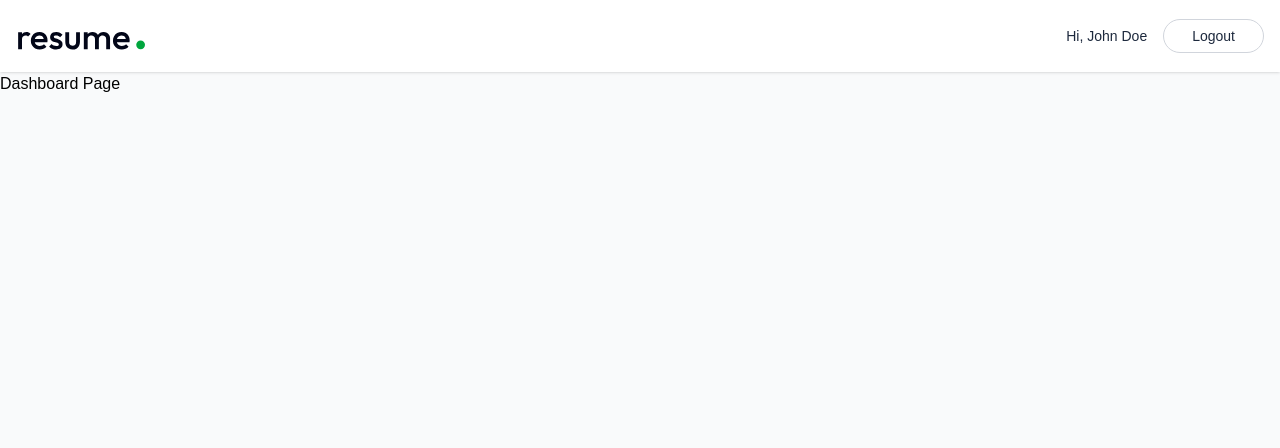
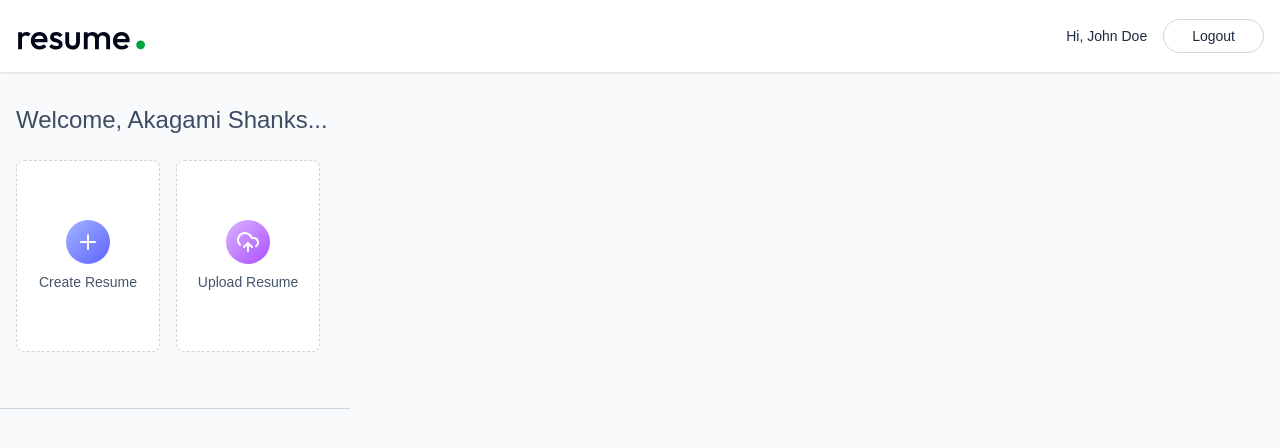
Before and after one commit to Ayush5605/AI-RESUME-BUILDER, a React (Vite) app in the folder Client/: page /app in a window 1280 px wide. Shown: the top 448 px of the page. Built offline with nearby package versions, Linux system fonts and the light colour scheme.

Commit message:
dashboard building started

```diff
--- a/Client/src/pages/Dashboard.jsx
+++ b/Client/src/pages/Dashboard.jsx
@@ -1,12 +1,51 @@
+import { PlusIcon, UploadCloudIcon } from "lucide-react";
 import React from "react";
 
 const Dashboard = () => {
-    return (
-        <div>
-            <h1>Dashboard Page</h1>
+  return (
+    <div>
+      <div className="max-w-7xl mx-auto px-4 py-8">
 
+        <p
+          className="text-2xl font-medium mb-6
+          bg-gradient-to-t from-slate-600 to-slate-700
+          bg-clip-text text-transparent"
+        >
+          Welcome, Akagami Shanks...
+        </p>
+
+        <div className="flex gap-4">
+          <button className="w-full bg-white sm:max-w-36 h-48 flex flex-col items-center
+          justify-center rounded-lg gap-2 text-slate-600 border border-dashed
+          border-slate-300 group hover:border-indigo-500 hover:shadow-lg transition-all
+          duration-300 cursor-pointer">
+            <PlusIcon
+              className="size-11 p-2.5 rounded-full text-white
+              bg-gradient-to-br from-indigo-300 to-indigo-500
+              transition-all duration-300 hover:scale-110"
+            />
+            <p className="text-sm group-hover:text-indigo-600 transition-all
+            duration-300">Create Resume</p>
+          </button>
+
+          <button className="w-full bg-white sm:max-w-36 h-48 flex flex-col items-center
+          justify-center rounded-lg gap-2 text-slate-600 border border-dashed
+          border-slate-300 group hover:border-purple-500 hover:shadow-lg transition-all
+          duration-300 cursor-pointer">
+            <UploadCloudIcon
+              className="size-11 p-2.5 rounded-full text-white
+              bg-gradient-to-br from-purple-300 to-purple-500
+              transition-all duration-300 hover:scale-110"
+            />
+            <p className="text-sm group-hover:text-purple-600 transition-all
+            duration-300">Upload Resume</p>
+          </button>
         </div>
-    )
-}
+
+      </div>
+      <hr className="border-slate-300 my-6 sm:w-[350px]"></hr>
+    </div>
+  );
+};
 
 export default Dashboard;
```
